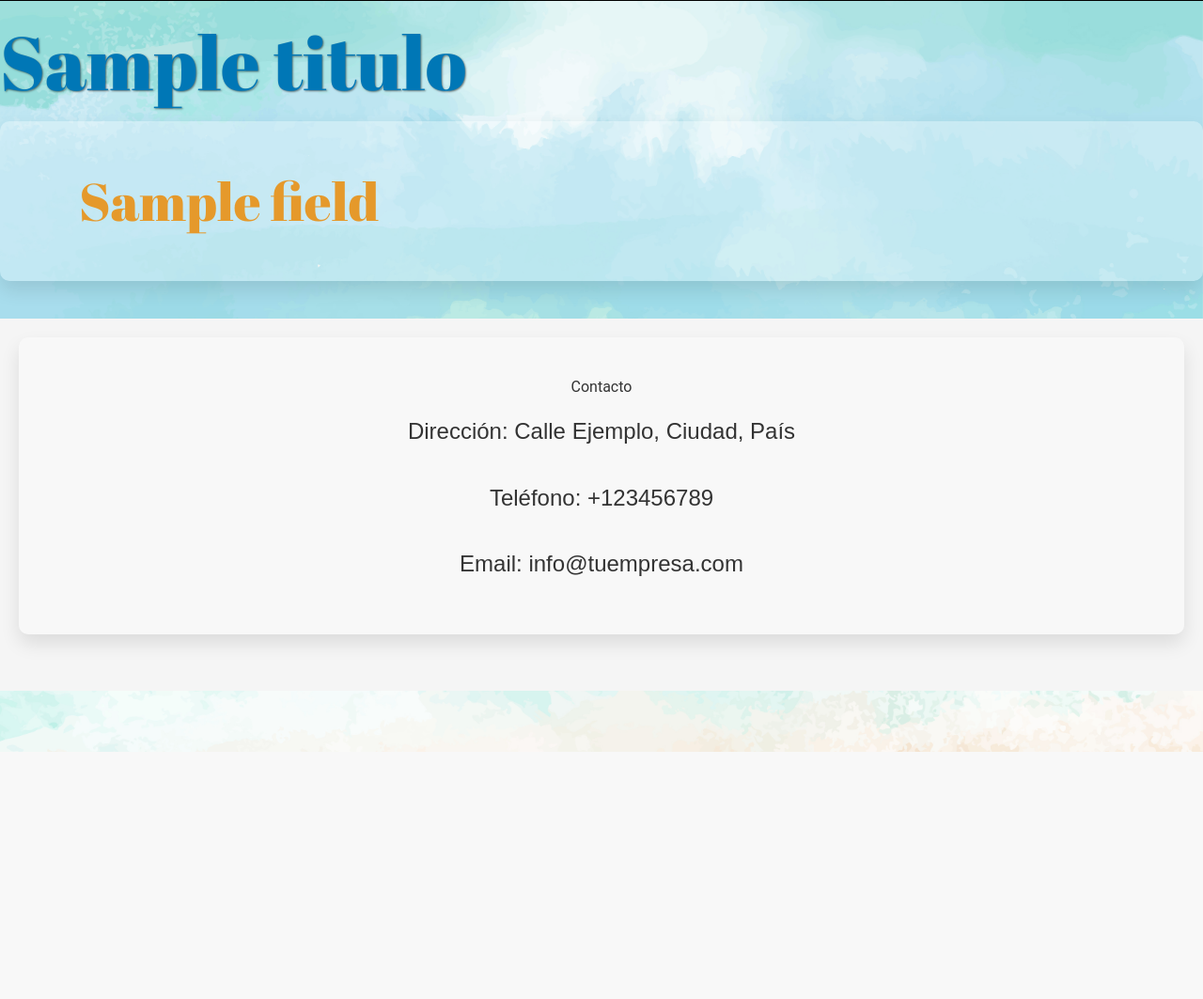
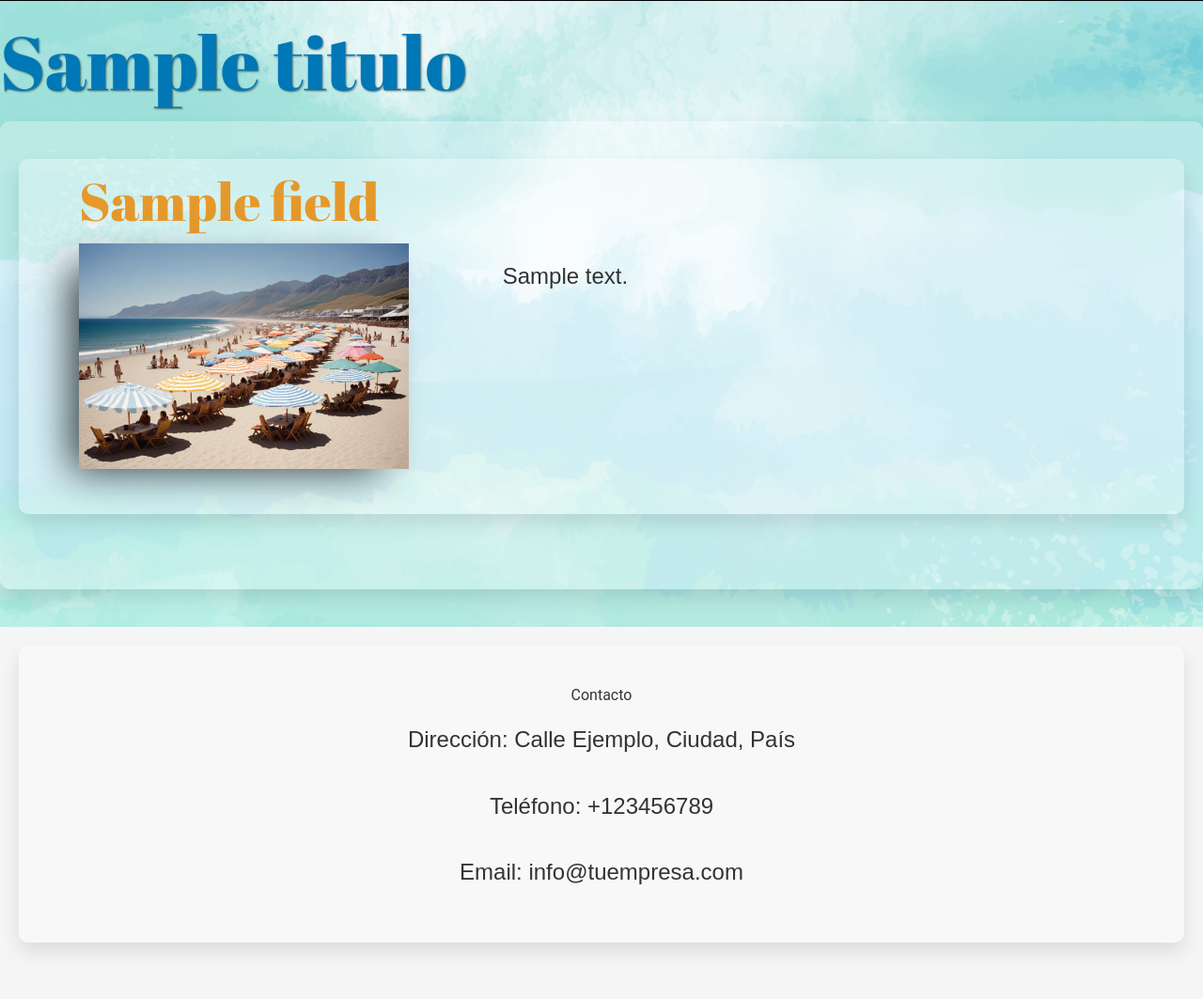
Before and after one commit to FranZoia6/Tents, a PHP site: template src/App/views/beachResort.view.twig in a window 1280 px wide. Shown: the whole page at 94% size. Before the commit the page ends 800 px from the top, so only its background shows below. Run offline with PHP 8.4, Linux system fonts and the light colour scheme; the template is opened without the code that fills it: most values are stand-ins (such as "Sample title", 1, 10 or a date in 2020); some libraries are stand-ins or nearby versions; some web fonts are replaced.

Commit message:
Balneario dinamico

```diff
--- a/public/style/styles.css
+++ b/public/style/styles.css
@@ -84,6 +84,25 @@ img{
 
 }
 
+article {
+  margin-bottom: 1rem; /* Añade espacio inferior al artículo */
+}
+
+article img {
+  display: inline-block;
+  vertical-align: top;
+  height: 15em;
+  margin-right: 1rem;
+  margin-bottom: 3rem;
+  margin-left: 4em;
+  box-shadow: -20px 13px 40px -11px rgba(0, 0, 0, 0.75);
+}
+
+article p {
+  display: inline-block;
+  vertical-align: top;
+  max-width: 55%;
+}
 
 
 section {
@@ -95,12 +114,20 @@ section {
 }
 
 
+
 section section {
     padding: 20px 10px; /* Ajuste del padding interno */
     border-radius: 0; /* Eliminación del borde redondeado */
     margin-bottom: 10px; /* Aumento del espacio entre secciones */
     background-color: rgba(255, 255, 255, 0.1); /* Color blanco con 70% de opacidad */
     box-shadow: none; /* Eliminación de la sombra */
+}
+
+section article {
+  border-radius: 10px;
+  margin-bottom: 40px; /* Aumento del espacio entre secciones */
+  box-shadow: 0 10px 20px rgba(0,0,0,0.1); /* Sombra más pronunciada */
+  background-color: rgba(255, 255, 255, 0.3); /* Color blanco con 70% de opacidad */
 }
 
 
@@ -110,7 +137,7 @@ h1 {
     font-family: "Abril Fatface", serif;
     font-size: var(--main-header-title-size); /* Asegúrate de definir esta variable según tu necesidad */
     color: #0077b6; /* Cambia el color a uno más vibrante */
-    text-shadow: 1px 1px 2px rgba(0, 0, 0, 0.5); /* Efecto de sombra con transparencia */
+    text-shadow: 1px 1px 2px rgba(0, 0, 0, 0.5);
 }
 
 
--- a/src/App/views/beachResort.view.twig
+++ b/src/App/views/beachResort.view.twig
@@ -8,6 +8,8 @@
 			{% if beachResort.fields.state != 3 %}
                                 <article>
                                         <h2>{{ beachResort.fields.name }}</h2>
+                                        <img src="./../imagenes/sombrilla.jpeg" alt="carpa">
+                                        <p>{{ beachResort.fields.description }}</p>
                                 </article>
                         {% endif %}
 		{% endfor %}
```
Also changed, not shown: src/App/Models/BeachResort.php (+6 -6 lines).
